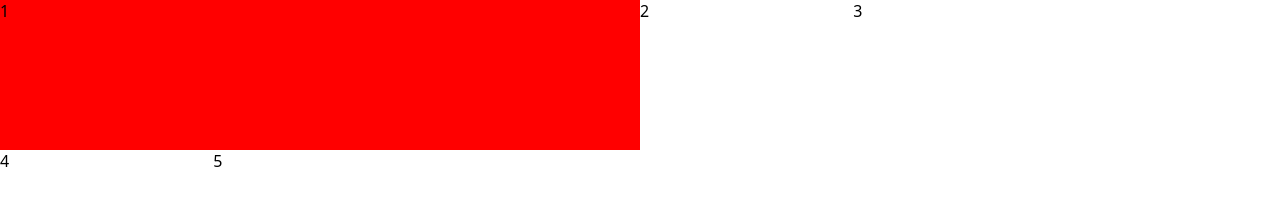
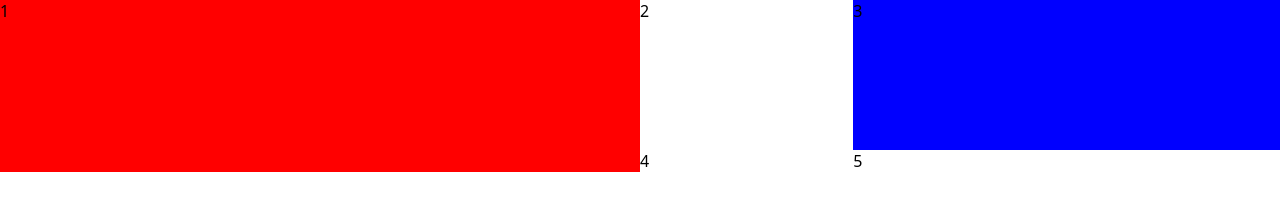
Before and after one commit to sajith-1992/practise-class, a website: page index.html in a window 1280 px wide. Drawn offline with Linux system fonts and the light colour scheme.

Commit message:
.box: nth-child()

```diff
--- a/style.css
+++ b/style.css
@@ -21,4 +21,10 @@ grid-template-rows: minmax(150px,auto);
   background-color: red;
   grid-column-start:1 ;
    grid-column-end:3;
+
+   grid-row: 1/3;
 }
+.box:nth-child(3){
+    background-color: blue;
+
+}
```
